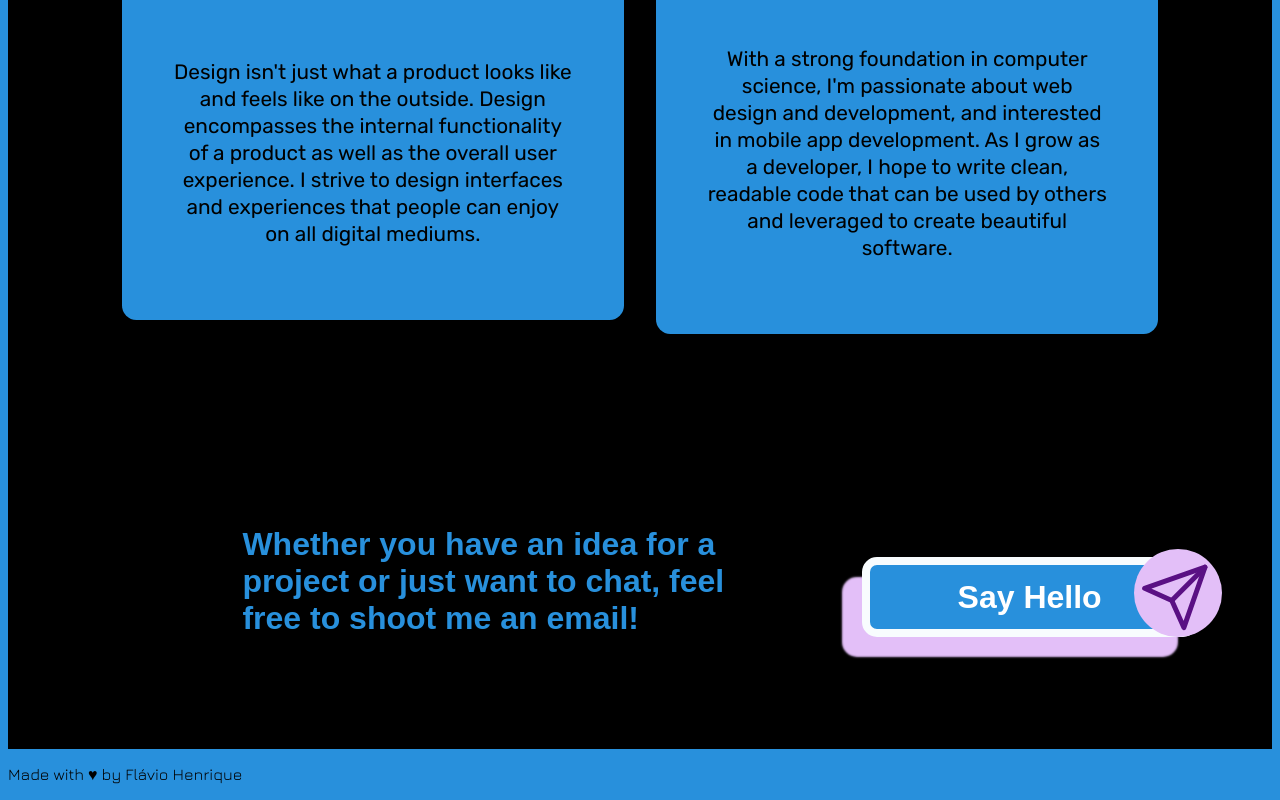
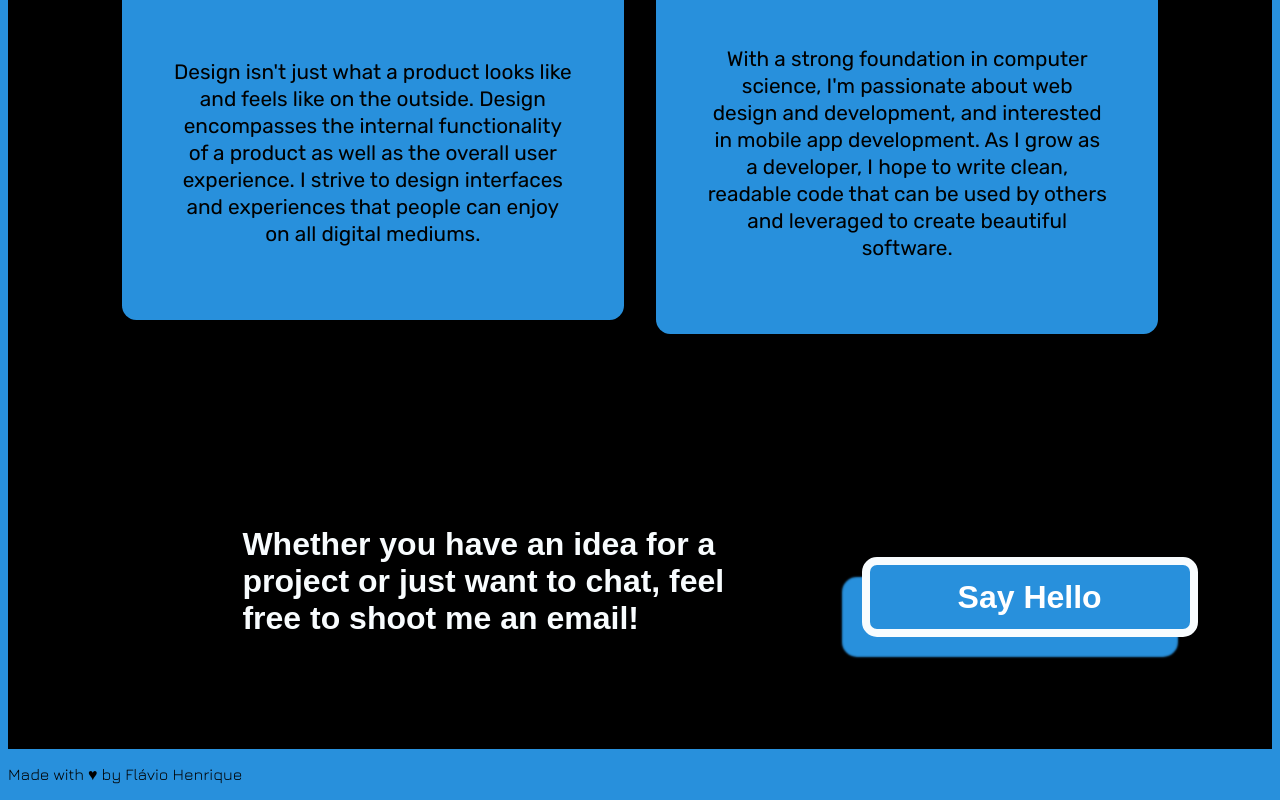
Before and after one commit to ndbzika/ndbzika.github.io, a Next.js app: page / in a window 1280 px wide. Shown: the part 2296-3096 px from the top of the page. Built offline with nearby package versions, Linux system fonts and the light colour scheme; a web font is replaced by a local one.

Commit message:
refactor: Contact section

```diff
--- a/src/app/page.tsx
+++ b/src/app/page.tsx
@@ -165,7 +165,6 @@ export default function Home() {
           </h3>
           <SendButton href="mailto:flaviohenriquefc@gmail.com">
             Say Hello
-            <Image src={SendImg} alt="Paper Airplane" />
           </SendButton>
         </ContactSection>
       </Main>
--- a/src/styles/HomeStyled.ts
+++ b/src/styles/HomeStyled.ts
@@ -398,7 +398,7 @@ export const ContactSection = styled.section`
     text-align: left;
     line-height: auto;
     max-width: 33rem;
-    color: ${({ theme }) => theme.colors.background};
+    color: ${({ theme }) => theme.colors.primary};
     font-family: ${({ theme }) => theme.fonts.kodchasan};
   }
 
@@ -440,7 +440,7 @@ export const SendButton = styled.a`
   margin-top: 2rem;
   cursor: pointer;
   transition: 0.2s;
-  box-shadow: -20px 20px 2px 0px #e3bff8;
+  box-shadow: -20px 20px 2px 0px ${({ theme }) => theme.colors.background};
   font-size: 2rem;
   font-weight: bold;
   border: 8px solid ${({ theme }) => theme.colors.primary};
@@ -469,34 +469,4 @@ export const SendButton = styled.a`
   @media (max-width: 600px) {
     max-width: 15rem;
   }
-
-  img {
-    position: absolute;
-    top: -1rem;
-    right: 0;
-    margin: 0 -2rem;
-  }
-
-  @media (max-width: 1000px) {
-    img {
-      margin: 0 -4rem;
-    }
-  }
-
-  @media (max-width: 850px) {
-    img {
-      margin: 0 -3.2rem;
-      width: 5rem;
-      height: 5rem;
-    }
-  }
-
-  @media (max-width: 750px) {
-    img {
-      top: -0.5rem;
-      margin: 0 -2.5rem;
-      width: 4rem;
-      height: 4rem;
-    }
-  }
 `;
```
